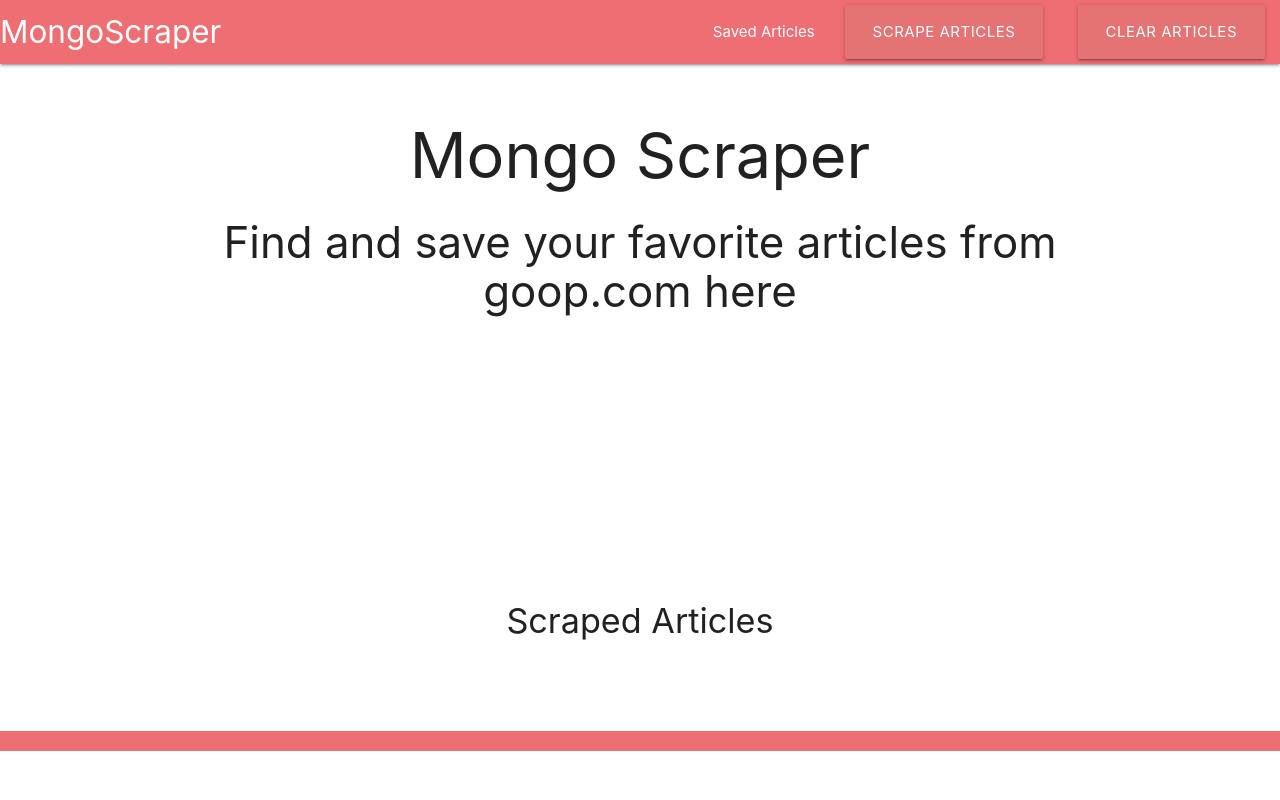
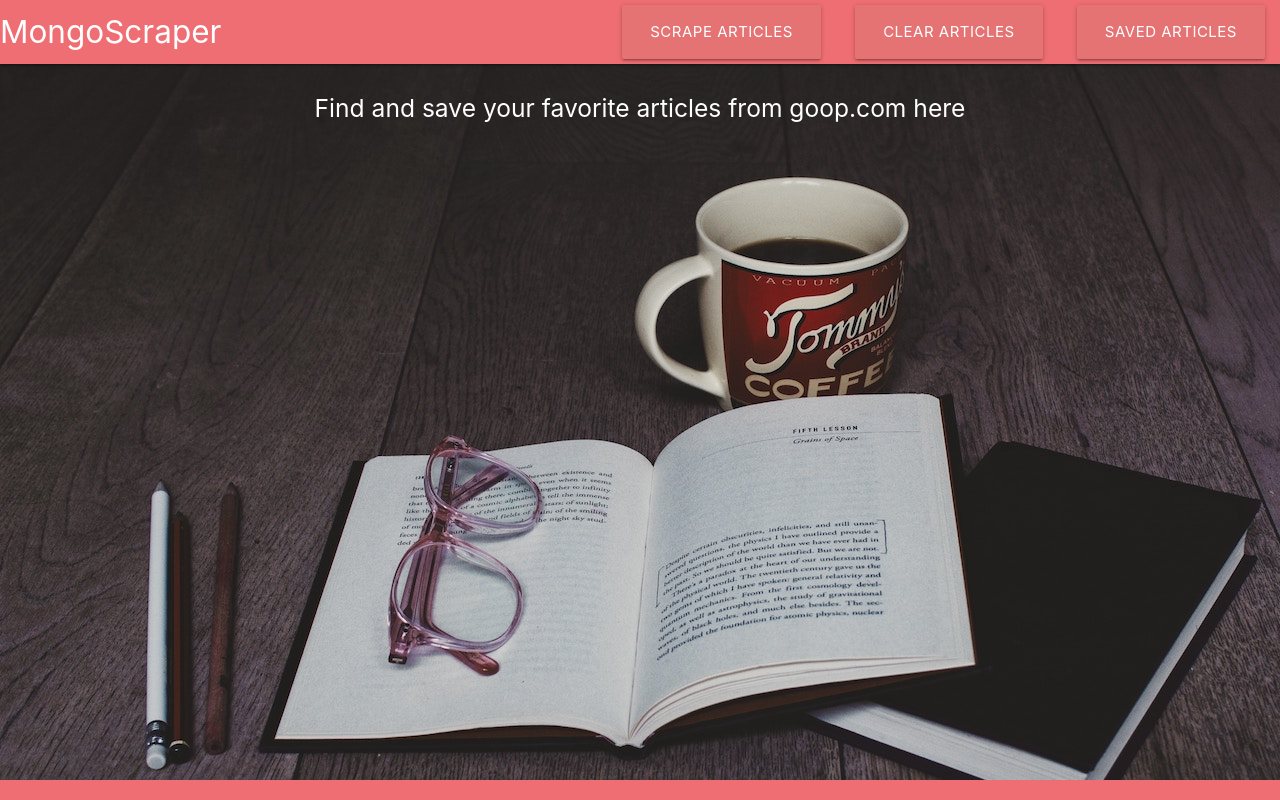
Before and after one commit to Jenniferbazelak/Mongoscraper, a Node server app: template views/index.handlebars in a window 1280 px wide. Run offline with Node 20, Linux system fonts and the light colour scheme; the template is opened without the code that fills it, so the values that code supplies are empty; some libraries are stand-ins or nearby versions.

Commit message:
update handle bars and working on ajax calls

```diff
--- a/package.json
+++ b/package.json
@@ -22,6 +22,7 @@
     "cheerio": "^1.0.0-rc.2",
     "express": "^4.16.3",
     "express-handlebars": "^3.0.0",
+    "mongojs": "^2.6.0",
     "mongoose": "^5.2.15",
     "request": "^2.88.0"
   }
--- a/public/styles/style.css
+++ b/public/styles/style.css
@@ -1,4 +1,20 @@
+body {
+    display: flex;
+    min-height: 100vh;
+    flex-direction: column;
+    background-image: url("/images/florencia-viadana-732632-unsplash.jpg");
+}
 
+main {
+    flex: 1 0 auto;
+}
+.parallax-container {
+    height: 600px;
+}
+
+#main-title{
+    color: white;
+}
 
 
 
--- a/views/index.handlebars
+++ b/views/index.handlebars
@@ -1,25 +1,22 @@
+
 <!-- Intro -->
-<div id="index-banner" class="parallax-container">
+<div id="index-banner" class="parallax-container main-title">
   <div class="section">
     <div class="container">
       <div class="row center">
-        <div class="col s12">
-          <h1 class="header center" id="main-title">Mongo Scraper </h1>
-          <h3 class="header" id="subtitle">Find and save your favorite articles from goop.com here</h3>
+        <div class="col s12" id="main-title">
+          <h5 class="center" id="subtitle">Find and save your favorite articles from goop.com here</h5>
           <br>
         </div>
       </div>
     </div>
   </div>
-  <!-- Parallax Image -->
-  <div class="parallax"><img src="/public/images/thought-catalog-580669-unsplash.jpg" alt="article photo"></div>
-</div>
+
 <!-- Container -->
 <div class="container">
   <div class="section">
     <div class="row">
       <div class="col s12">
-        <h4 class="center comfortaa bold">Scraped Articles</h4>
         <br>
         <div class="row">
           <!-- Articles -->
@@ -27,10 +24,11 @@
            <div class="col s12 m12">
            <ul class="collection">
     <li class="collection-item avatar">
-      <i class="material-icons circle">folder</i>
+      <img src="{{this.photo}}" alt="article-photo" class="circle">
       <span class="title">{{this.title}}</span>
       <p class="summary">{{this.summary}}</p> <br>
-       <a class="url" href="{{this.link}}" class="secondary-content"></a>
+       <p class="url" href="{{this.link}}"></p>
+         <a class="waves-effect waves-light btn secondary-content"><i class="material-icons right" id="save-btn" data-id="{{this.id}}">cloud</i>Save Article</a>
     </li>
     </ul>
     </div>
--- a/views/layouts/main.handlebars
+++ b/views/layouts/main.handlebars
@@ -32,7 +32,7 @@
       <ul id="nav-mobile" class="right hide-on-med-and-down">
          <a href="/scrape" class="waves-effect waves-light btn-large red lighten-2" id="scrape-btn">Scrape Articles</a>
           <a href="/clear" class="waves-effect waves-light btn-large red lighten-2"id="clear-btn">Clear Articles</a>
-        <li><a href="/saved">Saved Articles</a></li>
+          <a href="/saved" class="waves-effect waves-light btn-large red lighten-2"id="saved-btn">Saved Articles</a>
       </ul>
     </div>
   </nav>
```
Also changed, not shown: Routes/html-routes.js (deleted, +0 -73 lines), server.js (+93 -6 lines), views/saved.handlebars (+5 -9 lines), Routes/api-routes.js (deleted), public/images/florencia-viadana-732632-unsplash.jpg (added), public/images/thought-catalog-580669-unsplash.jpg (deleted), public/js/app.js, 1 other file.
